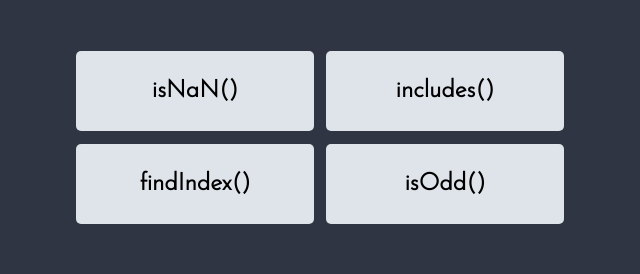
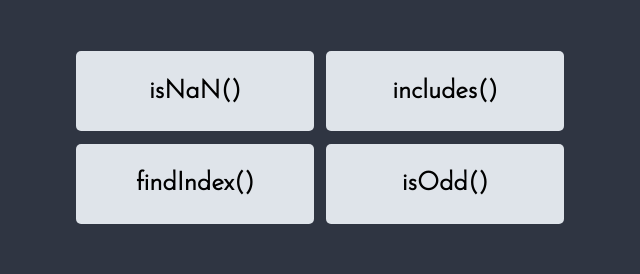
Before and after one commit to ProjetsDevFanny/FormationFS-JS-TP10-QuizzApp, a plain HTML site: page index.html in a window 1280 px wide. Both pictures are taken after a click on the button "indexOf()". Shown: the part 351-625 px from the top of the page, 320-960 px from the left. Drawn offline with Linux system fonts and the light colour scheme.

Commit message:
Finalisation, CSS, onclick sur le bouton, au lieu de son <p>..

```diff
--- a/index.js
+++ b/index.js
@@ -6,14 +6,14 @@ class Question {
     this.answer = answer;
   }
 
-  isCorrect(choice) {
+  isCorrect(choice) { // renvoie true ou false
     return choice === this.answer;
   }
 }
 
 class Quiz {
   constructor(questions) {
-    this.questions = questions; // on stocke les questions dans la classe Quiz
+    this.questions = questions; // on stocke le tableau de questions dans la classe Quiz
     this.score = 0; // Le score de l'utilisateur
     this.currentIndex = 0; // L'index de la question courante
   }
@@ -21,6 +21,24 @@ class Quiz {
   //  retourne la question en cours
   getCurrentQuestion() {
     return this.questions[this.currentIndex];
+  }
+
+  // retourne le score
+  getScoreText() {
+    return `Score : ${this.score} / ${this.questions.length}`;
+  }
+  // retrourne l'avancement (1/2 question ...)
+  getProgressText() {
+    return `Question ${this.currentIndex + 1} / ${this.questions.length}`;
+  }
+
+  // Retourne la page de résultat
+  getResult() {
+    return `
+    <h1><span>Quiz </span>Terminé ! </h1>
+    <h3 id="score">Votre score est de ${quiz.score} / ${quiz.questions.length}</h3>
+    <button id="reload" onclick="location.reload()">Recommencer</button>
+   `;
   }
 
   // Prendre la réponse de l’utilisateur, vérifier si elle est correcte, mettre à jour le score si besoin, et passer à la question suivante.
@@ -38,6 +56,64 @@ class Quiz {
   hasEnded() {
     return this.currentIndex >= this.questions.length;
   }
+}
+
+// === Fonctions d'affichage ===
+
+// 3. Fonctions de rendu ou de mise à jour de l’interface (UI)
+function showQuestion() {
+  if (quiz.hasEnded()) {
+    // Ecran de fin
+    showScore();
+    showResult();
+  } else {
+    // Affichage de la question en court
+    const question = quiz.getCurrentQuestion();
+    const questionElement = document.getElementById("question");
+    questionElement.textContent = question.text;
+    showScore();
+
+    // Affichage du numéro de la question
+    const questionNumber = document.getElementById("progress");
+    questionNumber.textContent = quiz.getProgressText();
+
+    // Affichage des choix
+    question.choices.forEach((choice, index) => {
+      const button = document.getElementById("guess" + index);
+      button.textContent = choice;
+      button.onclick = () => {
+        quiz.guess(choice);
+        showQuestion();
+      };
+    });
+  }
+}
+
+// Affichage du score
+function showScore() {
+  const scoreH3 = document.getElementById("score");
+  scoreH3.textContent = quiz.getScoreText();
+}
+
+// Affichage de la page de résultat
+function showResult() {
+  const quizEndDisplay = document.getElementById("quiz");
+  // Affichage du bouton reload
+  quizEndDisplay.innerHTML = quiz.getResult();
+}
+// === Fonctions Sonores ===
+
+// Son de la mauvaise réponse
+function ringFalse() {
+  const audio = new Audio();
+  audio.src = "./ringFalse.mp3";
+  audio.play();
+}
+// Son de la bonne réponse
+function ringTrue() {
+  const audio = new Audio();
+  audio.src = "./ringTrue.mp3";
+  audio.play();
 }
 
 // === Données === // ou import d’un fichier externe avec les données
@@ -64,74 +140,12 @@ const questions = [
   ),
 ];
 
-// === Fonctions d'affichage ===
-
-// 3. Fonctions de rendu ou de mise à jour de l’interface (UI)
-function showQuestion() {
-  if (quiz.hasEnded()) {
-    showScore();
-    showResult();
-  } else {
-    const question = quiz.getCurrentQuestion();
-    const questionElement = document.getElementById("question");
-    questionElement.textContent = question.text;
-    showScore();
-
-    // Affichage du numéro de la question
-    const questionNumber = document.getElementById("progress");
-    questionNumber.textContent = `Question ${quiz.currentIndex + 1} / ${
-      quiz.questions.length
-    }`;
-
-    // Affichage des choix
-    question.choices.forEach((choice, index) => {
-      const button = document.getElementById("choice" + index);
-      button.textContent = choice;
-      button.onclick = () => {
-        quiz.guess(choice);
-        showQuestion();
-      };
-    });
-  }
-}
-
-// Affichage du score
-function showScore() {
-  const scoreH3 = document.getElementById("score");
-  scoreH3.textContent = `Score : ${quiz.score} / ${quiz.questions.length}`;
-}
-
-// Affichage de la page de résultat
-function showResult() {
-  const quizEndDisplay = document.getElementById("quiz");
-  // Affichage du bouton reload
-  quizEndDisplay.innerHTML = `
-    <h1><span>Quiz </span>Terminé ! </h1>
-    <h3 id="score">Votre score est de ${quiz.score} / ${quiz.questions.length}</h3>
-    <button id="reload" onclick="location.reload()">Recommencer</button>
-
-   `;
-}
-
-// Sons
-// Son de la mauvaise réponse
-function ringFalse() {
-  const audio = new Audio();
-  audio.src = "./ringFalse.mp3";
-  audio.play();
-}
-// Son de la bonne réponse
-function ringTrue() {
-  const audio = new Audio();
-  audio.src = "./ringTrue.mp3";
-  audio.play();
-}
-
 // 4. Initialisation
-const quiz = new Quiz(questions); // Créer l'objet Quiz avec les questions
+const quiz = new Quiz(questions); // On crée l’objet principal quiz à partir du tableau questions.
+// Ensuite on affiche la première question avec : showQuestion();
 
 // 5. Event listeners (si besoin d'autres interactions)
-// Par exemple, si tu veux un bouton "Recommencer"
+// clicks sur autres boutons...
 
 // 6. Lancement du jeu
 showQuestion(); // Afficher la première question
--- a/style.css
+++ b/style.css
@@ -51,6 +51,7 @@ body .container .choices button {
   background: #dfe4ea;
   user-select: none;
   font-weight: 800;
+  font-size: 1.6rem;
 }
 
 #reload {
@@ -61,25 +62,30 @@ body .container .choices button {
   border: none;
   margin: 2rem;
   outline: none;
-  background: #fad393ce;
+  background: #dfe4ea;
   user-select: none;
   font-weight: 800;
   font-size: 1.2rem;
 }
 
-
+#reload:hover {
+  background: #ffa502;
+  transition: 0.5s ease;
+}
+#reload:active {
+  transform: scale(0.8);
+  transition: transform 0.1s;
+}
 
 body .container .choices button:hover {
   background: #ffa502;
-  transition: 0.2s;
+  transition: 0.5s ease;
 }
 body .container .choices button:active {
-  transform: scale(0.9);
-  /* transition: transform 0.1s; */
+  transform: scale(0.8);
+  transition: transform 0.3s;
 }
-body .container .choices button p {
-  font-size: 1.5rem;
-}
+
 body #progress {
   font-size: 1.3rem;
   color: #ffa502;
```
